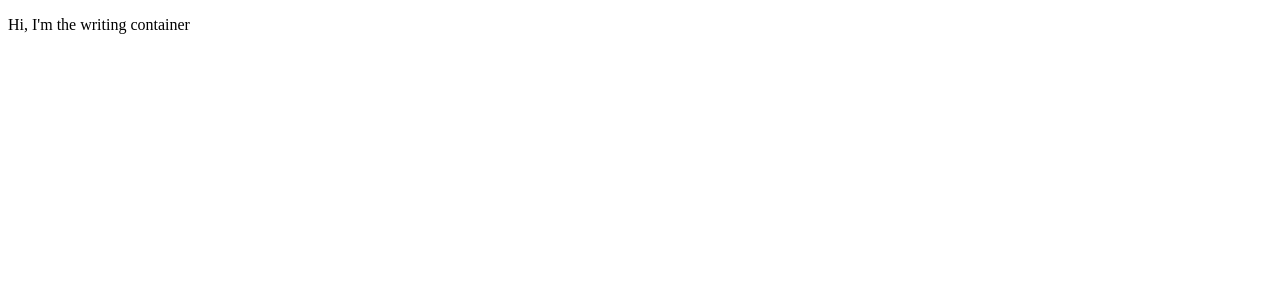
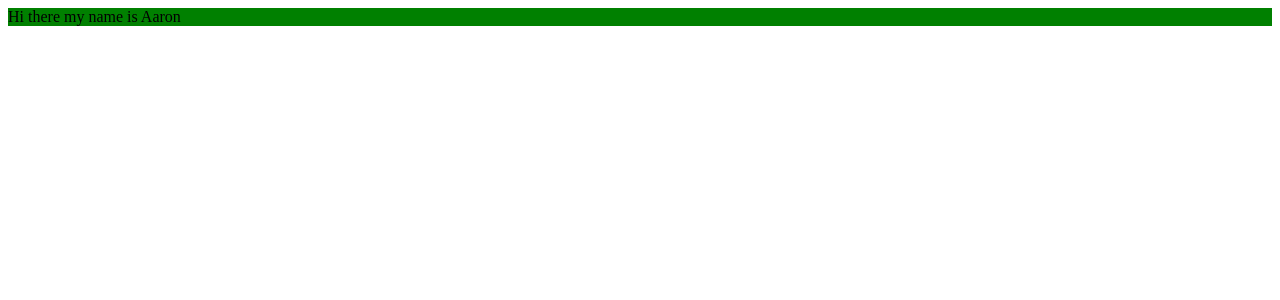
Before and after one commit to AaronPresley/joy-writer, a Svelte app: page / in a window 1280 px wide. Shown: the top 300 px of the page. Built offline with nearby package versions, Linux system fonts and the light colour scheme; the HTML template or start-up script is replaced by a standard one.

Commit message:
Now using SCSS for styling

```diff
--- a/rollup.config.js
+++ b/rollup.config.js
@@ -1,7 +1,7 @@
 import svelte from 'rollup-plugin-svelte';
 import resolve from '@rollup/plugin-node-resolve';
 import commonjs from '@rollup/plugin-commonjs';
-import sveltePreprocess from 'svelte-preprocess';
+import autoPreprocess from 'svelte-preprocess';
 import typescript from '@rollup/plugin-typescript';
 
 import copy from 'rollup-plugin-copy'
@@ -12,27 +12,18 @@ const production = !process.env.ROLLUP_WATCH;
 const baseConfig = {
 	plugins: [
 		svelte({
-			// enable run-time checks when not in production
 			dev: !production,
-			// we'll extract any component CSS out into
-			// a separate file - better for performance
-			css: css => {
-				css.write('out/website/bundle.css');
-			},
-			preprocess: sveltePreprocess(),
-		}),
+			preprocess: autoPreprocess(),
+    }),
 
-		// If you have external dependencies installed from
-		// npm, you'll most likely need these plugins. In
-		// some cases you'll need additional configuration -
-		// consult the documentation for details:
-		// https://github.com/rollup/plugins/tree/master/packages/commonjs
 		resolve({
 			browser: true,
 			dedupe: ['svelte']
-		}),
-		commonjs(),
-		typescript({ sourceMap: !production }),
+    }),
+
+    commonjs(),
+
+		typescript(),
 	],
 	watch: {
 		clearScreen: false
--- a/src/website/App.svelte
+++ b/src/website/App.svelte
@@ -1,5 +1,10 @@
-<script>
-  import WritingContainer from './containers/Writing.svelte';
-</script>
+<style type="text/scss">
+  $color: green;
+  .thing {
+    background-color: $color;
+  }
+</style>
 
-<WritingContainer />
+<div class="thing">
+  Hi there my name is Aaron
+</div>
--- a/src/website/containers/Writing.svelte
+++ b/src/website/containers/Writing.svelte
@@ -1,5 +1,13 @@
+<style>
+  .hi {
+    background-color: green;
+  }
+</style>
+
 <script lang="ts">
   export let type:string = 'writing'
 </script>
 
-<p>Hi, I'm the { type } container</p>
+<div class="hi">
+  <p>Hi, I'm the { type } container</p>
+</div>
```
Also changed, not shown: package.json (+4 -3 lines), 1 other file (tests, documents, lock files or other folders).
